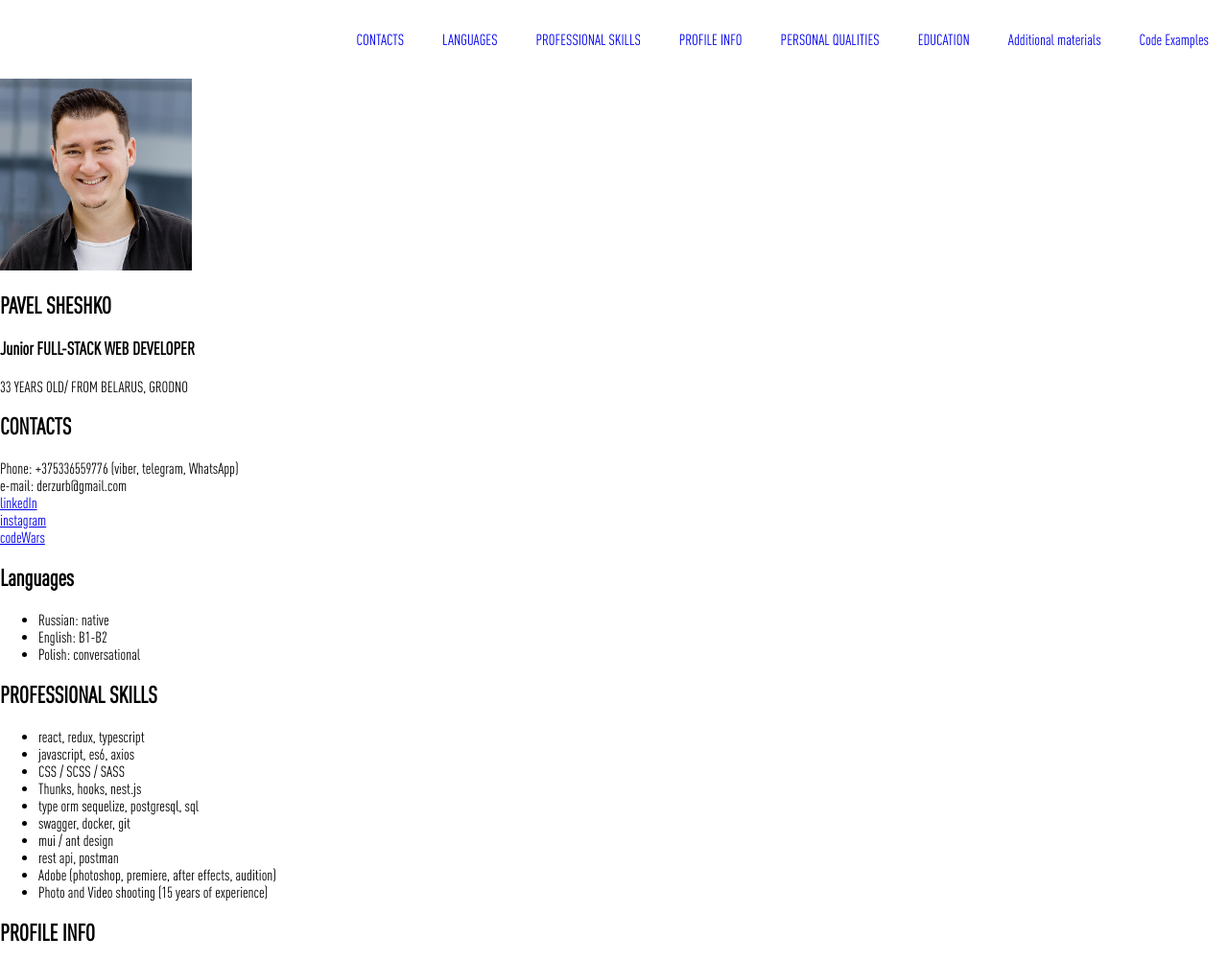
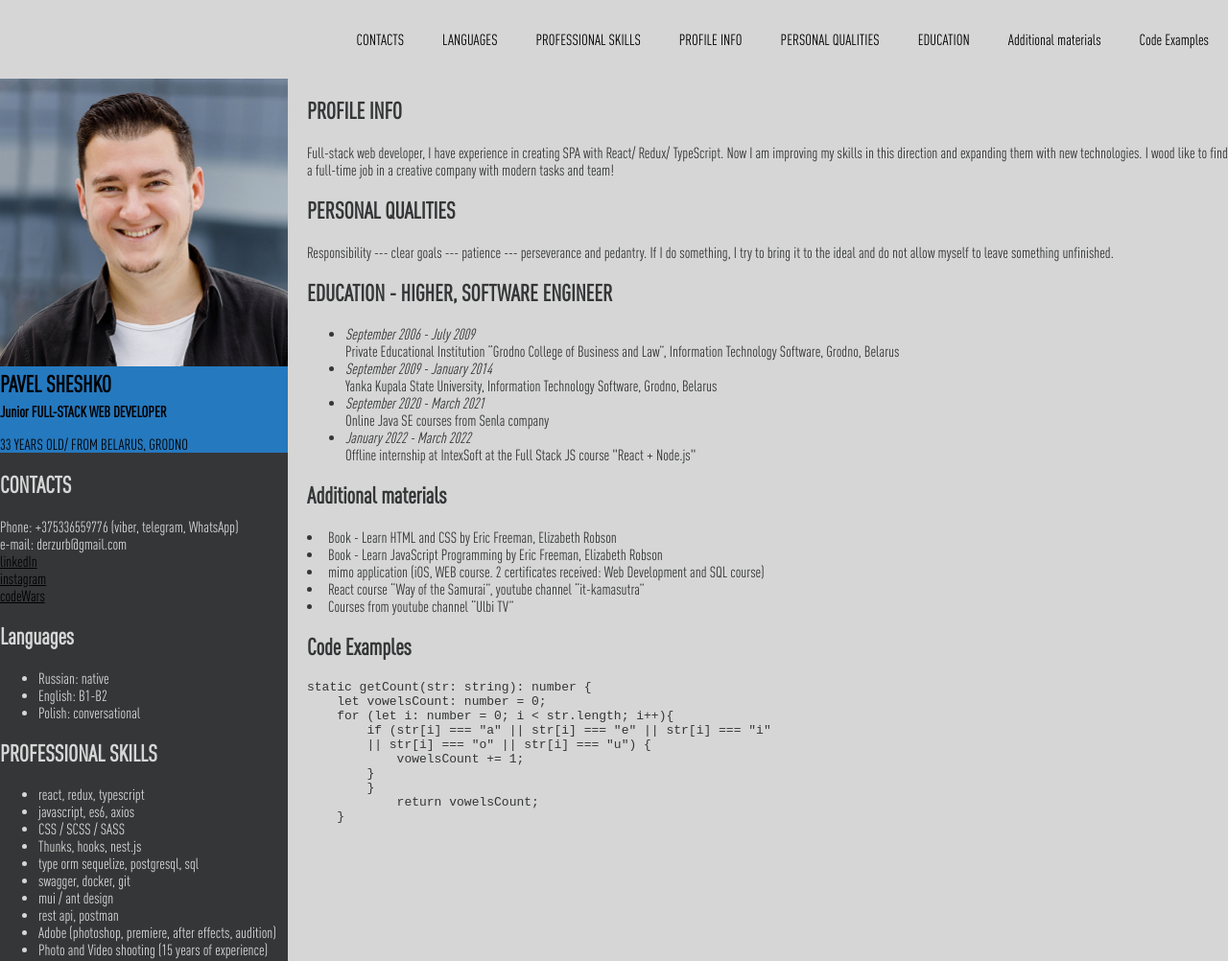
Before and after one commit to SheshkoPavel/rsschool-cv, a plain HTML site: page index.html in a window 1280 px wide. Shown: the top 1002 px of the page at 96% size. Drawn offline with Linux system fonts and the light colour scheme.

Commit message:
refactor: changes in CV

```diff
--- a/index.html
+++ b/index.html
@@ -28,13 +28,14 @@
         </div>
     </header>
 
-    <main class="main">
-        <div class="container main-container">
+
+    <main class="grid-container">
+        <div class="left">
             <section class="section section-profile" id="profile">
-                <img src="./assets/img/avatar.jpg" alt="profile avatar" class="section-profile-avatar" style="height: 200px">
+                <img src="./assets/img/avatar.jpg" alt="profile avatar" class="section-profile-avatar">
                 <div class="section-profile-title">
                   <h1 class="section-title main-title">PAVEL SHESHKO</h1>
-                  <h3 class="section-subtitle">Junior FULL-STACK WEB DEVELOPER</h3>
+                  <p class="section-subtitle">Junior FULL-STACK WEB DEVELOPER</p>
                   <p>33 YEARS OLD/ FROM BELARUS, GRODNO </p>
                 </div>
             </section>
@@ -71,6 +72,8 @@
                     <li>Photo and Video shooting (15 years of experience)</li>
                 </ul>
             </section>
+        </div>
+        <div class="right">
             <section class="section section-info" id="info">
                 <h2>PROFILE INFO</h2>
                 <p>Full-stack web developer, I have experience in creating SPA with
@@ -111,9 +114,7 @@
             </section>
             <section class="section section-codeExamples" id="codeExamples">
                 <h2>Code Examples</h2>
-                <pre>
-                    <code>
-    static getCount(str: string): number {
+                <pre><code>static getCount(str: string): number {
     let vowelsCount: number = 0;
     for (let i: number = 0; i < str.length; i++){
         if (str[i] === "a" || str[i] === "e" || str[i] === "i"
@@ -126,10 +127,9 @@
                     </code>
                 </pre>
             </section>
+        </div>
+    </main>
 
-        </div>
-
-    </main>
         <hr>
     <footer class="footer">
         <a href="https://github.com/SheshkoPavel">My GITHUB</a>
--- a/style.css
+++ b/style.css
@@ -15,23 +15,50 @@ html {
     scroll-behavior: smooth;
 }
 
+
 body {
-/*    display: flex;
-    flex-direction: column;
-    justify-content: space-between; */
     min-height: 100vh;
     margin: 0;
     padding: 0;
     font-family: 'din-condensed';
+    background-color: #d6d6d6;
 }
 
 * {
     box-sizing: border-box;
 }
 
+a {
+    color: black; /* Цвет ссылок */
+   }
+   a:visited {
+    color: black; /* Цвет посещенных ссылок */
+   }
+   a:active {
+    color: #2579bf; /* Цвет активных ссылок */
+   }
+
 .container {
     max-width: 1440px;
     margin: 0 auto;
+}
+
+.grid-container {
+    display: grid;
+    grid-gap: 20px;
+    grid-template-areas: 'left right right';
+}
+
+.left {
+    grid-area: left;
+    background-color: #353637;
+    color: #d6d6d6;
+}
+
+.right {
+    grid-area: right;
+    background-color: #d6d6d6;
+    color: #353637;
 }
 
 .nav-list {
@@ -68,12 +95,35 @@ body {
     transition: .5s;
 }
 
+.section-profile{
+    background-color: #2579bf;
+    color: black;
+}
 
-.section-item a {
-  color: #829985;
-  text-decoration: none;
-  transition: color 0.5s;
+.section section-profile p {
+    margin: 0;
 }
-.section-item a:hover {
-  color: #4d2323;
+
+.section-profile-avatar{
+    display: flex;
+    height: 300px;
 }
+
+.section-title{
+    margin: 5px 0 3px 0;
+}
+
+.section-subtitle {
+    font-weight: bold;
+    margin-top: 5px;
+}
+
+.section-contacts{
+    text-decoration: none;
+}
+
+.footer {
+    display: flex;
+    justify-content: space-between;
+    margin: 0 10px 0 10px;
+}
```
